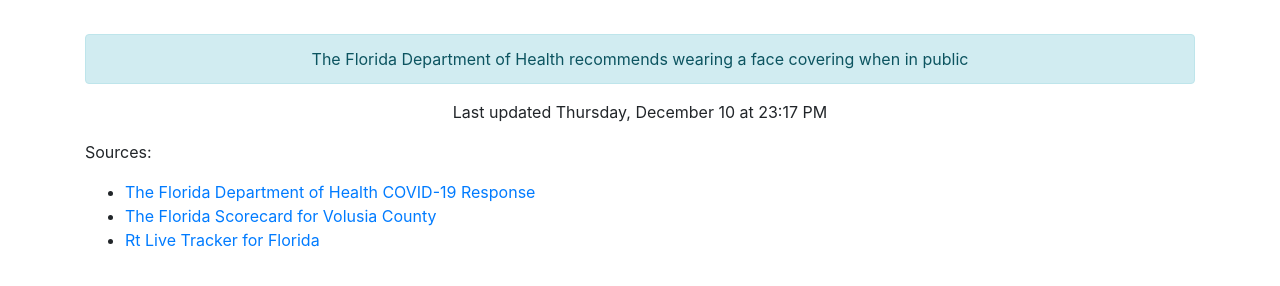
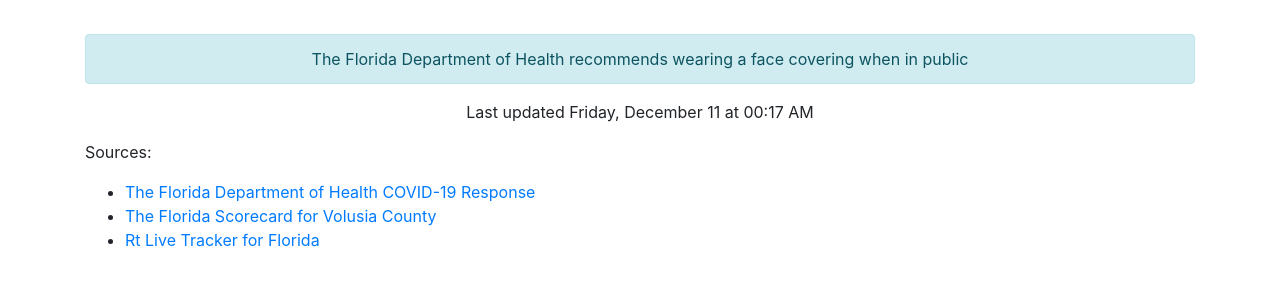
Before and after one commit to thinkjson/timeforchurch, a Jekyll site: the page built from index.md, in a window 1280 px wide. Shown: the part 586-872 px from the top of the page. Built offline with Jekyll 4.4.1, drawn with Linux system fonts in a browser that asks for light colours; our own code applies the rules of GitHub Pages for plain Markdown files.

Commit message:
Updating data

```diff
--- a/_includes/data.html
+++ b/_includes/data.html
@@ -10,4 +10,4 @@
     <div class="outcome text-success">YES</div>
     <div class="alert alert-info" role="alert">The Florida Department of Health recommends wearing a face covering when in public</div>
 
-    <p>Last updated Thursday, December 10 at 23:17 PM</p>
+    <p>Last updated Friday, December 11 at 00:17 AM</p>
```
